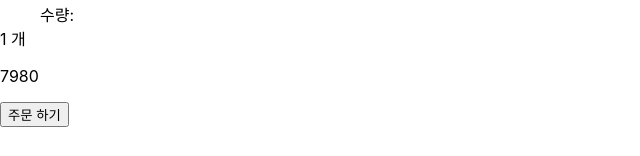
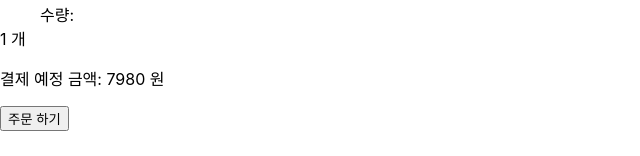
Before and after one commit to CodeSoom/DDD-Kurly-Clone-Front, a Next.js app: page /orders in a window 1280 px wide. Shown: the part 169-325 px from the top of the page, without its empty margins (0-640 px from the left). Built offline with nearby package versions, Linux system fonts and the light colour scheme.

Commit message:
feat: add total price of ordering product

```diff
--- a/src/orders/components/OrderProduct.jsx
+++ b/src/orders/components/OrderProduct.jsx
@@ -32,7 +32,13 @@ export default function OrderProduct({ product, onClick }) {
         </dt>
       </dl>
 
-      <p>{price}</p>
+      <p>
+        결제 예정 금액:
+        {' '}
+        {price}
+        {' '}
+        원
+      </p>
 
       <button
         type="button"
```
Also changed, not shown: 1 other file (tests, documents, lock files or other folders).
